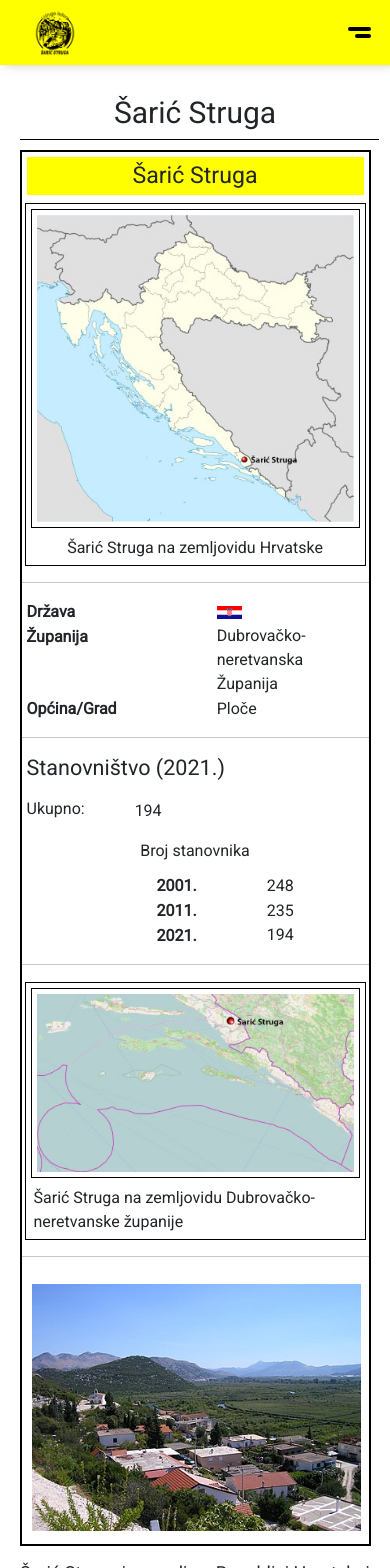
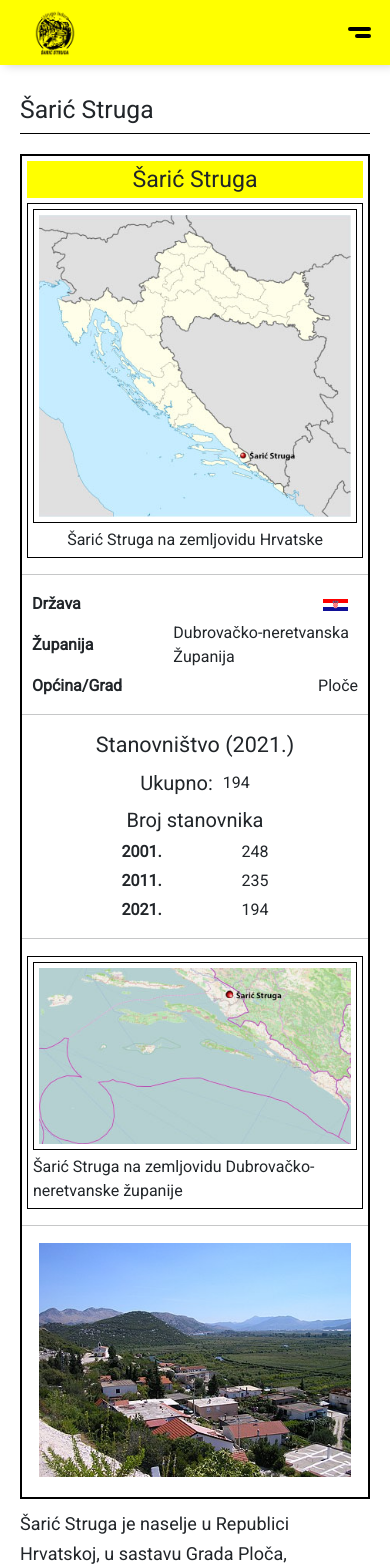
Before and after one commit to lnikol00/Sport-Organization-Application, a React (Create React App) app in the folder client/: page /info in a window 390 px wide. Shown: the top 1568 px of the page. Built offline with nearby package versions, Linux system fonts and the light colour scheme.

Commit message:
update info page

```diff
--- a/client/src/pages/info/Info.js
+++ b/client/src/pages/info/Info.js
@@ -1,18 +1,17 @@
 import React from 'react'
 
-import slika1 from "../../images/info/Croatia_location_map.jpg"
-import slika2 from "../../images/info/Flag_of_Croatia.svg.png"
-import slika3 from "../../images/info/Dubrovnik-Neretva_County_OpenStreetMap.jpg"
-import slika4 from "../../images/info/Saric_Struga.jpg"
-import slika5 from "../../images/info/Izrezak.PNG"
-import slika6 from "../../images/info/Crkva_Saric_Struga.jpg"
-import slika7 from "../../images/info/Groblje_Saric_Struga.jpg"
-import slika8 from "../../images/info/grb.jpg"
+import Croatia_location_map from "../../images/info/Croatia_location_map.jpg"
+import Flag_of_Croatia from "../../images/info/Flag_of_Croatia.svg.png"
+import Dubrovnik_Neretva_County from "../../images/info/Dubrovnik-Neretva_County_OpenStreetMap.jpg"
+import Local_Image from "../../images/info/Saric_Struga.jpg"
+import Population_Image from "../../images/info/Izrezak.PNG"
+import Church_Image from "../../images/info/Crkva_Saric_Struga.jpg"
+import Chapel_Image from "../../images/info/Groblje_Saric_Struga.jpg"
+import Logo_Image from "../../images/info/grb.jpg"
 
 import styles from "../../styles/info/info.module.css"
 
 import AnimatedPage from '../../components/context/AnimatedPage'
-
 
 function Info() {
     return (
@@ -20,22 +19,20 @@ function Info() {
             <div className={styles.infoContainer}>
                 <h2>Šarić Struga</h2>
                 <div className={styles.assideContainer}>
-                    <aside>
                     <div className={styles.heading}>
                         <h3>Šarić Struga</h3>
-                            <div className={styles.image}>
-                                <img src={slika1} alt='' />
+                        <div className={styles.imageLocation}>
+                            <img src={Croatia_location_map} alt='image-location' />
                             <span>Šarić Struga na zemljovidu Hrvatske</span>
                         </div>
                     </div>
                     <hr />
-                        <div className={styles.data}>
+                    <div className={styles.dataContainer}>
                         <table>
                             <tbody>
                                 <tr>
-
                                     <th>Država</th>
-                                        <td><img src={slika2} alt='' /></td>
+                                    <td><img src={Flag_of_Croatia} alt='croatia-flag' /></td>
                                 </tr>
                                 <tr>
                                     <th>Županija</th>
@@ -49,7 +46,7 @@ function Info() {
                         </table>
                     </div>
                     <hr />
-                        <div className={styles.population}>
+                    <div className={styles.populationContainer}>
                         <h4>Stanovništvo (2021.)</h4>
                         <div className={styles.year}>
                             <h5>Ukupno:</h5>
@@ -74,17 +71,17 @@ function Info() {
                         </table>
                     </div>
                     <hr />
-                        <div className={styles.image2}>
-                            <img src={slika3} alt='' />
+                    <div className={styles.imageCounty}>
+                        <img src={Dubrovnik_Neretva_County} alt='county-image' />
                         <span>Šarić Struga na zemljovidu Dubrovačko-neretvanske županije</span>
                     </div>
                     <hr />
-                        <div className={styles.image3}>
-                            <img src={slika4} alt='' />
+                    <div className={styles.imageLocal}>
+                        <img src={Local_Image} alt='local-image' />
                     </div>
-                    </aside>
                 </div>
-                <div className={styles.desc}>
+
+                <div className={styles.descriptionContainer}>
                     <p>Šarić Struga je naselje u Republici Hrvatskoj, u sastavu Grada Ploča, Dubrovačko-neretvanska
                         županija.</p>
 
@@ -103,45 +100,46 @@ function Info() {
                         zadnje vrijeme
                         turizam.</p>
                 </div>
-                <div className={styles.populationDesc}>
+
+                <div className={styles.populationDescription}>
                     <h3>Stanovništvo</h3>
                     <p>Prema popisu stanovništva iz 2011. godine, naselje je imalo 235 stanovnika.</p>
                     <p>Naselje Šarić Struga: Kretanje broja stanovnika od 1857. do 2021.</p>
-                    <img src={slika5} alt='' />
+                    <img src={Population_Image} alt='population' />
                 </div>
 
-                <div className={styles.object}>
+                <div className={styles.objectContainer}>
                     <h3>Sakralni objekti</h3>
                     <div className={styles.objectImage}>
-                        <div className={styles.objectImage1}>
-                            <img src={slika6} alt='' />
+                        <div className={styles.churchImage}>
+                            <img src={Church_Image} alt='church' />
                             <span>Crkva Velike Gospe</span>
                         </div>
-                        <div className={styles.objectImage2}>
-                            <img src={slika7} alt='' />
+                        <div className={styles.chapelImage}>
+                            <img src={Chapel_Image} alt='chapel' />
                             <span>Groblje s kapelicom</span>
                         </div>
                     </div>
-                    <div className={styles.church}>
+                    <div className={styles.churchContainer}>
                         <h4>Crkva Velike Gospe</h4>
                         <p>Podignuta je 2003. za vrijeme župnika fra Frane Lace prema nacrtu dipl. inž. arh. Ante Barbira.
                             Betonska građevina sa
                             zvonikom na preslicu nalazi se s istočne strane groblja. Duga je 16,35 i široka 8,50 metara.</p>
                     </div>
-                    <div className={styles.cemetery}>
+                    <div className={styles.chapelContainer}>
                         <h4>Grobljanska kapela</h4>
                         <p>Sagrađena je 1970-ih za vrijeme župnika fra Aleksandra Ribičića na groblju u Šarić Strugi. Na
                             vrhu pročelja je zvonik na
                             preslicu za jedno zvono, a duga je 5 i široka 4,50 metara.</p>
                     </div>
                 </div>
-                <div className={styles.association}>
+                <div className={styles.associationContainer}>
                     <h3>Udruga lađara Šarić Struga</h3>
-                    <div className={styles.associationImage}>
-                        <img src={slika8} alt='' />
+                    <div className={styles.logoImage}>
+                        <img src={Logo_Image} alt='logo' />
                         <span>Grb udruge lađara Šarić Struga</span>
                     </div>
-                    <div className={styles.associationDesc}>
+                    <div className={styles.associationDescription}>
                         <p>Udruga lađara Šarić Struge je udruga veslača sa ciljem očuvanja tradicije , promidžbe športskih i
                             kulturnih aktivnosti, te zaštite i očuvanja prirode i okoliša.</p>
                         <p>
@@ -160,7 +158,7 @@ function Info() {
                         <p>Član, te ujedno i kapetan ekipe Šarić Struge Nino Radonić ima izvelsane sve dosadašnje maratone.
                         </p>
                     </div>
-                    <div className={styles.anthem}>
+                    <div className={styles.anthemContainer}>
                         <span>Himna Udruge lađara Šarić Struga:</span>
                         <iframe src="https://www.youtube.com/embed/ugTblfE2Cdk?playlist=ugTblfE2Cdk&loop=1" title='himna'>
                         </iframe>
--- a/client/src/styles/info/info.module.css
+++ b/client/src/styles/info/info.module.css
@@ -5,64 +5,180 @@
 .infoContainer h2 {
     margin: 0px 20px;
     padding: 10px 0px;
-    font-size: 30px;
 }
 
 .infoContainer h2::after {
     content: "";
     border-bottom: 1px solid black;
-    width: 1400px;
+    width: 100%;
     display: block;
     padding-top: 8px;
     margin: 0px auto;
 }
 
-.desc {
-    font-size: 18px;
+.assideContainer {
+    float: right;
+    margin: 10px 20px 0px;
+    border: 2px solid black;
 }
 
-
-.desc p {
-    padding-top: 14px;
-    padding-left: 20px;
-    line-height: 25px;
+.heading h3 {
+    display: flex;
+    justify-content: center;
+    align-items: center;
+    background: yellow;
+    margin: 5px;
+    padding: 5px;
 }
 
-.populationDesc h3 {
+.imageLocation {
+    display: flex;
+    flex-direction: column;
+    margin: 0px 5px;
+    border: 1px solid black;
+}
+
+.imageLocation img {
+    margin: 5px;
+    padding: 5px;
+    border: 1px solid black;
+}
+
+.imageLocation span {
+    display: flex;
+    justify-content: center;
+    align-items: center;
+    padding: 0px 0px 5px;
+}
+
+.dataContainer {
+    display: flex;
+    justify-content: center;
+    margin: 10px;
+}
+
+.dataContainer tbody {
+    display: flex;
+    flex-direction: column;
+    justify-content: center;
+    gap: 5px;
+}
+
+.dataContainer tr {
+    display: flex;
+    justify-content: space-between;
+    align-items: center;
+    gap: 5em;
+}
+
+.dataContainer img {
+    max-width: 25px;
+    min-width: 10px;
+    margin-right: 10px;
+}
+
+.populationContainer {
+    display: flex;
+    justify-content: center;
+    align-items: center;
+    flex-direction: column;
+    margin: 10px;
+}
+
+.populationContainer tbody {
+    display: flex;
+    flex-direction: column;
+    justify-content: center;
+    gap: 5px;
+}
+
+.populationContainer tr {
+    display: flex;
+    justify-content: space-between;
+    align-items: center;
+    gap: 5em;
+}
+
+.year {
+    display: flex;
+    gap: 10px;
+    padding: 5px 0;
+}
+
+.imageCounty {
+    display: flex;
+    flex-direction: column;
+    margin: 0px 5px;
+    border: 1px solid black;
+}
+
+.imageCounty img {
+    margin: 5px;
+    padding: 5px;
+    border: 1px solid black;
+}
+
+.imageCounty span {
+    display: flex;
+    justify-content: center;
+    align-items: center;
+    padding: 0px 5px 5px;
+}
+
+.imageLocal {
+    display: flex;
+    justify-content: center;
+    align-items: center;
+    padding-bottom: 20px;
+}
+
+.imageLocal img {
+    width: 90%;
+}
+
+.descriptionContainer {
+    font-size: 18px;
+    padding: 10px 20px;
+}
+
+.descriptionContainer p {
+    line-height: 30px;
+}
+
+.populationDescription h3 {
     margin: 0px 20px;
-    padding: 20px 0px 10px;
     font-size: 30px;
 }
 
-.populationDesc h3::after {
+.populationDescription h3::after {
     content: "";
     border-bottom: 1px solid black;
-    width: 900px;
+    width: 65%;
     display: block;
     padding-top: 8px;
 }
 
-.populationDesc p {
-    padding-top: 14px;
-    margin: 0px 20px;
+.populationDescription p {
+    padding: 10px 20px;
+    margin: 0;
     font-size: 18px;
 }
 
-.populationDesc img {
-    padding: 14px 20px;
-    width: 800px;
+.populationDescription img {
+    padding: 10px 0;
+    width: 50%;
 }
 
-.object h3 {
+.objectContainer h3 {
     margin: 0px 20px;
     padding: 10px 0px;
     font-size: 30px;
 }
 
-.object h3::after {
+.objectContainer h3::after {
     content: "";
     border-bottom: 1px solid black;
-    width: 900px;
+    width: 65%;
     display: block;
     padding-top: 8px;
 }
@@ -75,353 +191,185 @@
     float: left;
 }
 
-.objectImage1 {
+.churchImage {
     display: flex;
     flex-direction: column;
 }
 
-.objectImage1 span {
+.churchImage span {
     padding: 5px 0px 0px;
 }
 
-.objectImage1 img {
+.churchImage img {
     width: 150px;
     height: 150px;
 }
 
-.objectImage2 {
+.chapelImage {
     display: flex;
     flex-direction: column;
 }
 
-.objectImage2 span {
+.chapelImage span {
     padding: 5px 0px 0px;
 }
 
-.objectImage2 img {
+.chapelImage img {
     width: 150px;
     height: 150px;
 }
 
-.church {
-    padding: 10px 0px;
+.churchContainer {
+    padding: 5px 0;
 }
 
-.church h4 {
+.churchContainer h4 {
     font-size: 20px;
-    padding: 5px 0px 10px 20px;
 }
 
-.church p {
+.churchContainer p {
     font-size: 18px;
-    line-height: 25px;
-    padding: 5px 0px 10px 20px;
+    line-height: 30px;
+    padding: 0px 20px;
 }
 
-.cemetery {
-    padding: 10px 0px;
+.chapelContainer {
+    padding: 5px 0px;
 }
 
-.cemetery h4 {
+.chapelContainer h4 {
     font-size: 20px;
-    padding: 5px 0px 10px 20px;
 }
 
-.cemetery p {
+.chapelContainer p {
     font-size: 18px;
-    line-height: 25px;
-    padding: 5px 0px 10px 20px;
+    line-height: 30px;
+    padding: 0px 20px;
 }
 
-.association h3 {
-    margin: 0px 20px;
-    padding: 10px 0px;
+.associationContainer {
+    padding: 10px 20px;
+}
+
+.associationContainer h3 {
     font-size: 30px;
+    padding-bottom: 10px;
 }
 
 
-.association h3::after {
+.associationContainer h3::after {
     content: "";
     border-bottom: 1px solid black;
-    width: 900px;
+    width: 65%;
     display: block;
     padding-top: 8px;
 }
 
-.associationImage {
+.logoImage {
     display: flex;
     flex-direction: column;
-    margin: 5px 20px 5px;
     padding: 5px;
+    margin-right: 20px;
     border: 1px solid black;
     float: left;
 }
 
-.associationImage span {
+.logoImage span {
     display: flex;
     justify-content: center;
     align-items: center;
     padding: 5px 0px 0px;
 }
 
-.associationDesc p {
-    padding: 14px 0px 0px 20px;
-    line-height: 25px;
+.associationDescription p {
+    line-height: 30px;
     font-size: 18px;
 }
 
-.anthem {
+.anthemContainer {
     display: flex;
     flex-direction: column;
-
-    margin: 10px 20px;
 }
 
-.anthem iframe {
+.anthemContainer iframe {
     height: 315px;
     width: 450px;
     margin-bottom: 100px;
 }
 
-.anthem span {
+.anthemContainer span {
     font-size: 18px;
     padding-bottom: 14px;
 }
 
-/* ASSIDE */
-.assideContainer {
-    float: right;
-    margin: 10px 20px 0px;
-    border: 2px solid black;
-}
+@media screen and (max-width: 1500px) {
+    .populationDescription h3::after {
+        width: 55%;
+    }
 
-.heading h3 {
-    display: flex;
-    justify-content: center;
-    align-items: center;
-    background: yellow;
-    margin: 5px 5px 8px;
-    padding: 5px;
-}
+    .objectContainer h3::after {
+        width: 55%;
+    }
 
-.heading .image {
-    display: flex;
-    flex-direction: column;
-    margin: 0px 3px 5px;
-    border: 1px solid black;
-}
-
-.image img {
-    margin: 5px 5px 8px;
-    padding: 5px;
-    border: 1px solid black;
-}
-
-.image span {
-    display: flex;
-    justify-content: center;
-    align-items: center;
-    padding: 0px 0px 5px;
-}
-
-.data {
-    margin: 5px 5px 8px;
-}
-
-.data th {
-    display: inline-flex;
-    justify-content: flex-start;
-}
-
-.data td {
-    padding-left: 100px;
-}
-
-.data img {
-    max-width: 25px;
-    min-width: 10px;
-    margin-right: 10px;
-}
-
-.population {
-    margin: 5px 5px 8px;
-}
-
-
-.population .year {
-    display: flex;
-    gap: 50px;
-}
-
-.population h5 {
-    display: flex;
-    justify-content: center;
-    align-items: center;
-    font-size: 16px;
-    padding: 0px 0px 5px;
-}
-
-.population th {
-    display: inline-flex;
-    justify-content: flex-start;
-    padding-left: 130px;
-}
-
-.population td {
-    padding-left: 70px;
-}
-
-.year {
-    padding: 10px 0px;
-}
-
-.year h5 {
-    font-size: 16px;
-}
-
-
-.image2 {
-    display: flex;
-    flex-direction: column;
-    margin: 0px 3px 5px;
-    border: 1px solid black;
-}
-
-.image2 img {
-    margin: 5px 5px 8px;
-    padding: 5px;
-    border: 1px solid black;
-}
-
-.image2 span {
-    display: flex;
-    justify-content: center;
-    align-items: center;
-    padding: 0px 0px 5px;
-}
-
-.image3 {
-    margin: 0px 3px 5px;
-}
-
-.image3 img {
-    margin: 5px 5px 8px;
-    padding: 5px;
+    .associationContainer h3::after {
+        width: 55%;
+    }
 }
 
 @media screen and (max-width: 1200px) {
-    .infoContainer h2::after {
-        width: 92vw;
+    .populationDescription h3::after {
+        width: 50%;
     }
 
-    .populationDesc h3::after {
-        width: 32vw;
+    .objectContainer h3::after {
+        width: 50%;
     }
 
-    .object h3::after {
-        width: 92vw;
+    .associationContainer h3::after {
+        width: 50%;
     }
 
-    .association h3::after {
-        width: 92vw;
+    .populationDescription img {
+        width: 40%;
+    }
+
+    .churchContainer h4 {
+        margin-left: 20px;
+    }
+
+    .chapelContainer h4 {
+        margin-left: 20px;
     }
 }
 
-@media only screen and (max-width: 800px) {
+@media screen and (max-width: 1100px) {
     .infoContainer {
         margin: 20px auto;
     }
 
-    .infoContainer h2 {
-        text-align: center;
+    .assideContainer {
+        float: none;
     }
 
-    .populationDesc h3::after {
-        width: 92vw;
+    .populationDescription h3::after {
+        width: 100%;
     }
 
-    .object h3::after {
-        width: 92vw;
+    .objectContainer h3::after {
+        width: 100%;
     }
 
-    .association h3::after {
-        width: 92vw;
+    .associationContainer h3::after {
+        width: 100%;
     }
 
-    .populationDesc img {
-        width: 92vw;
-    }
-
-    .desc {
-        padding-right: 14px;
-    }
-
-    .associationDesc {
-        padding-right: 14px;
-    }
-
-    .church h4 {
-        padding-left: 14px;
-        margin-top: 10px;
-    }
-
-    .slike {
-        display: flex;
-        justify-content: center;
-        align-items: center;
-    }
-
-    .cemetery h4 {
-        padding-left: 14px;
-    }
-
-    .church h4 {
-        padding-left: 14px;
-    }
-
-
-    .image2 span {
-        padding: 0px 8px 5px;
-    }
-
-    .assideContainer {
-        margin: 10px 20px 10px;
-    }
-
-    .anthem iframe {
-        width: 85vw;
-    }
-
-    .assideContainer {
-        float: none;
-        margin: 0px auto;
-        width: 90vw;
-    }
-
-    .image3 {
-        margin: 0px auto;
-    }
-
-    .image3 img {
-        width: 87vw;
+    .populationDescription img {
+        width: 100%;
     }
 }
 
-@media only screen and (max-width: 600px) {
-
-    .populationDesc h3::after {
-        width: 90vw;
-    }
-
-    .object h3::after {
-        width: 90vw;
-    }
-
-    .association h3::after {
-        width: 90vw;
-    }
-
-    .church p {
-        padding: 0px 10px 0px 15px;
+@media screen and (max-width: 600px) {
+    .anthemContainer iframe {
+        width: 350px;
     }
 }
```
Lines whose indentation alone changed are shown as unchanged.
